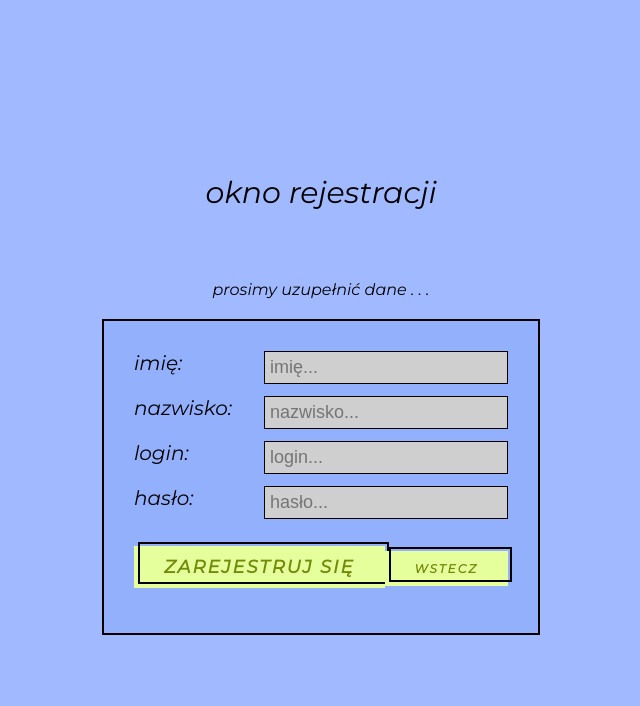
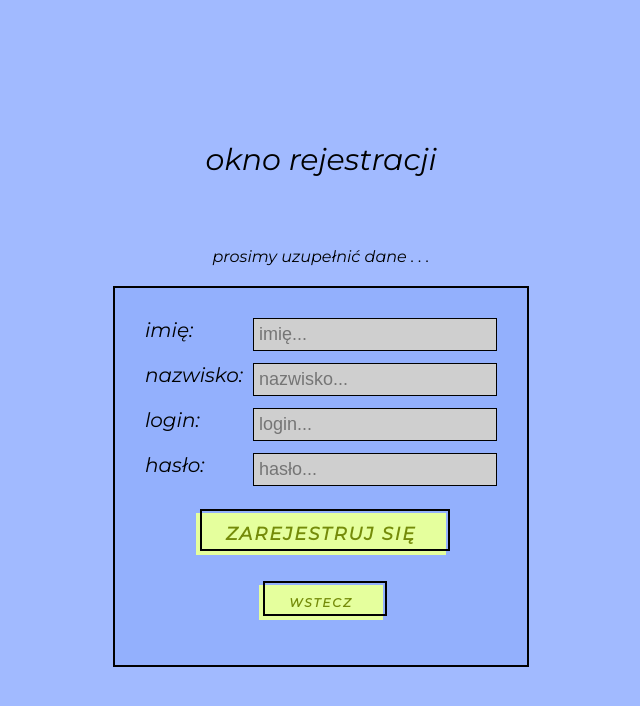
Before and after one commit to patryk-olti/TodoAdvanced, a React (Create React App) app: page /register in a window 1280 px wide. Shown: the top 706 px of the page, without its empty margins (319-959 px from the left). Built offline with nearby package versions, Linux system fonts and the light colour scheme.

Commit message:
work with register page

```diff
--- a/src/containers/LoginWindow.js
+++ b/src/containers/LoginWindow.js
@@ -65,7 +65,7 @@ class LoginWindow extends React.Component{
     render(){
         //console.log(this.state.users);
         //console.log(`zezwolenie: ${this.state.permission}`)
-        console.log(this.props.perm);
+        //console.log(this.props.perm);
 
         return(
             <div className="Window">
--- a/src/containers/RegisterWindow.js
+++ b/src/containers/RegisterWindow.js
@@ -5,23 +5,75 @@ import Button from '../components/Button';
 
 import '../styles/LoginRegisterWindow.scss';
 
-const RegisterWindow = () => {
+class RegisterWindow extends React.Component{
 
+    state = {
+        nameTemporary: "",
+        surnameTemporary: "",
+        loginTemporary: "",
+        passwordTemporary: ""
+    }
+
+    handleChangeName = (e) => {
+        this.setState({
+            nameTemporary: e.target.value
+        })
+    }
+
+    handleChangeSurname = (e) => {
+        this.setState({
+            surnameTemporary: e.target.value
+        })
+    }
+
+    handleChangeLogin = (e) => {
+        this.setState({
+            loginTemporary: e.target.value
+        })
+    }
+
+    handleChangePassword = (e) => {
+        this.setState({
+            passwordTemporary: e.target.value
+        })
+    }
+
+    handleClick(){
+
+        let newObj = {
+            "id": 5,
+            "name": this.state.nameTemporary,
+            "surname": this.state.surnameTemporary,
+            "login": this.state.loginTemporary,
+            "password": this.state.passwordTemporary
+        }
+
+        fetch('usersList.json')
+        .then(response => response.json())
+        .then(data => {
+            this.setState({
+                users: data.users
+            })
+        })
+
+    }
+
+    render(){
         return(
             <div className="Window">
                 <div className="WindowForm">
-                <form className="Form">
+                    <div className="Form">
                         <div className="form">
-                        <LoginBox name="imię" type="text"/>
-                        <LoginBox name="nazwisko" type="text"/>
-                        <LoginBox name="login" type="text"/>
-                        <LoginBox name="hasło" type="password"/>
+                            <LoginBox name="imię" type="text" value={this.state.nameTemporary} handleChange={this.handleChangeName} />
+                            <LoginBox name="nazwisko" type="text" value={this.state.surnameTemporary} handleChange={this.handleChangeSurname}/>
+                            <LoginBox name="login" type="text" value={this.state.loginTemporary} handleChange={this.handleChangeLogin}/>
+                            <LoginBox name="hasło" type="password" value={this.state.passwordTemporary} handleChange={this.handleChangePassword}/>
                         </div>
                         <Button name="zarejestruj się"/>
                         <Link to="/">
                             <Button  name="wstecz" back/>
                         </Link>
-                </form>
+                    </div>
                     <div className="LoginMessage">
                         <span> </span>
                     </div>
@@ -30,4 +82,6 @@ const RegisterWindow = () => {
         )
     }
 
+}
+
 export default RegisterWindow;
--- a/src/styles/LoginRegisterWindow.scss
+++ b/src/styles/LoginRegisterWindow.scss
@@ -33,5 +33,17 @@ $backgroundColor: rgb(147, 176, 253);
                 }
             }
         }
+
+        .LoginMessage{
+
+            text-align: center;
+            span{
+                color: red;
+                font-size: 12px;
+                font-weight: 700;
+            }
+        }
+
+
     }
 }
```
Lines whose indentation alone changed are shown as unchanged.
